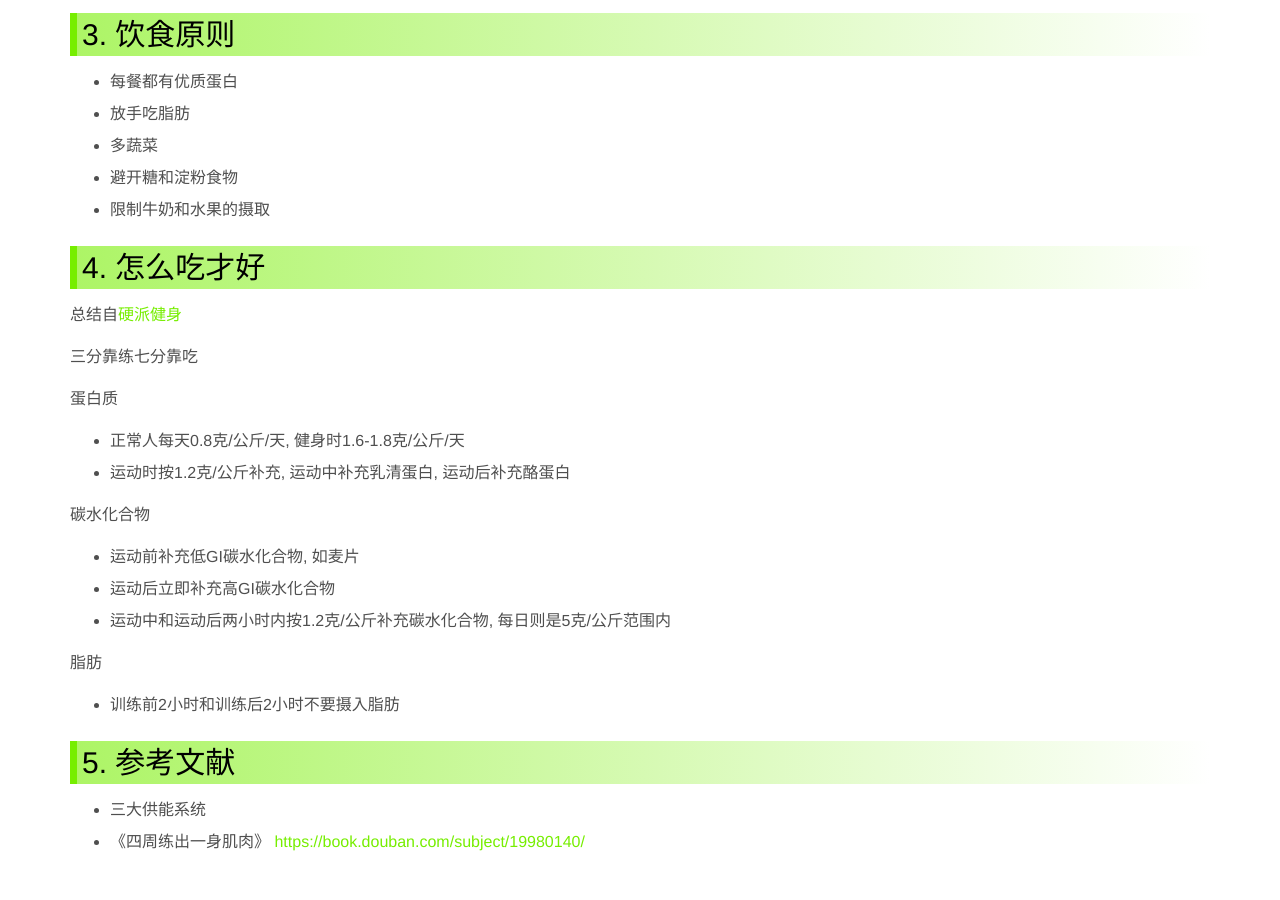
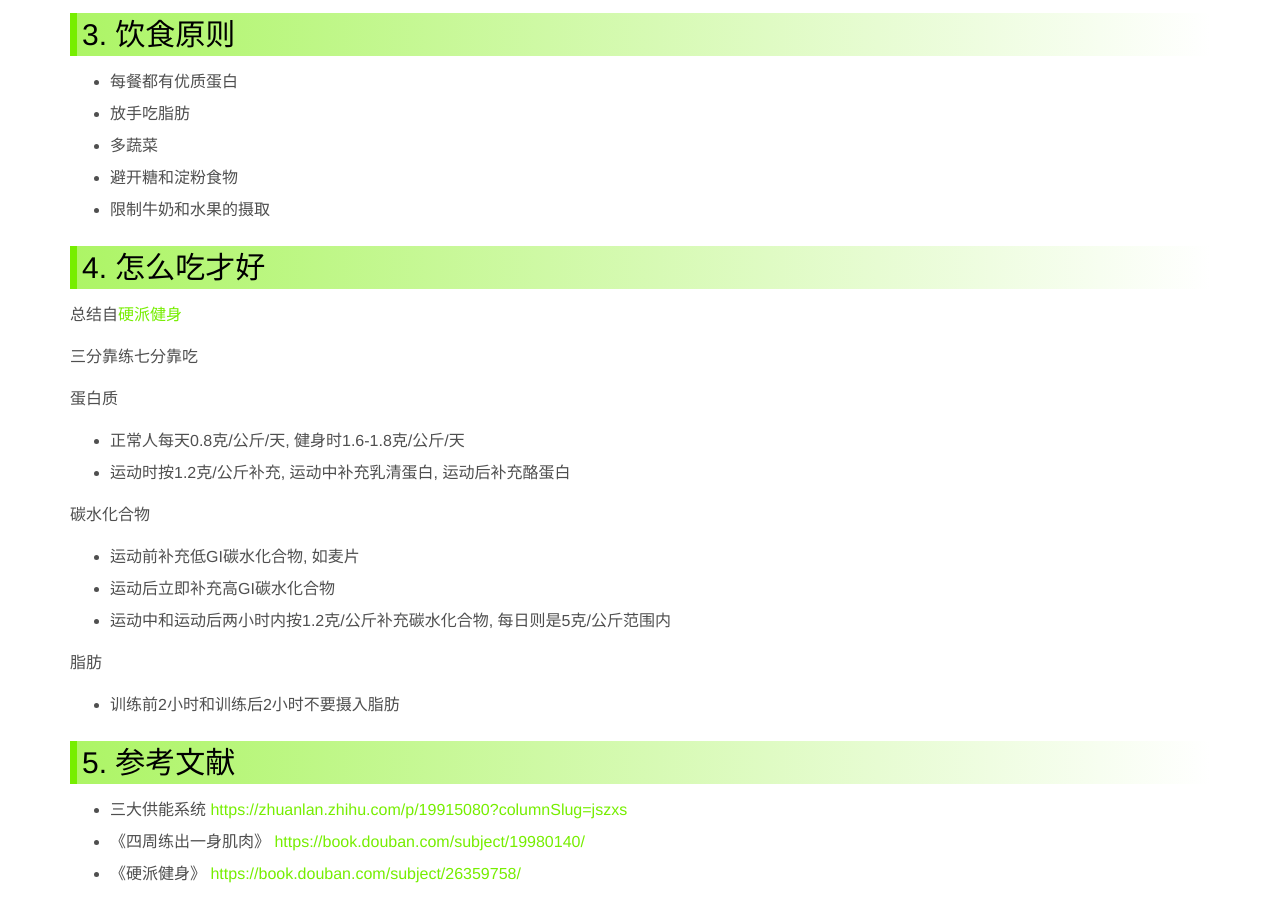
Before and after one commit to ronniewang/ronniewang.github.io, a Jekyll site: the page built from _posts/2017-01-24-body-building-theory.md, in a window 1280 px wide and 900 px high, scrolled down 2326 px. Built offline with Jekyll 4.4.1, drawn with Linux system fonts in a browser that asks for light colours; before the commit the page ends 3194 px from its top, so only the background shows below that.

Commit message:
update files

```diff
--- a/_posts/2017-01-24-body-building-theory.md
+++ b/_posts/2017-01-24-body-building-theory.md
@@ -113,5 +113,6 @@ description: 持续有效的健身, 不盲目, 不冒进
 
 ## 5. 参考文献
 
-* 三大供能系统
+* 三大供能系统 <https://zhuanlan.zhihu.com/p/19915080?columnSlug=jszxs>
 * 《四周练出一身肌肉》 <https://book.douban.com/subject/19980140/>
+* 《硬派健身》 <https://book.douban.com/subject/26359758/>
```
